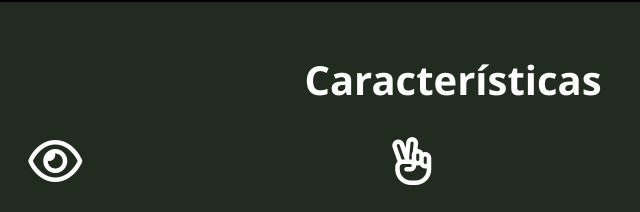
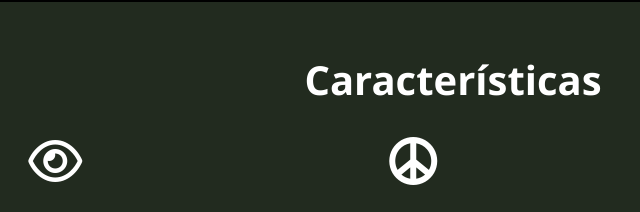
Before and after one commit to alexarayar/fuurashima.github.io, a plain HTML site: page index.html in a window 1280 px wide. Shown: the part 1165-1377 px from the top of the page, 187-827 px from the left. Drawn offline with Linux system fonts and the light colour scheme.

Commit message:
actualiza icono de la paz

```diff
--- a/index.html
+++ b/index.html
@@ -40,7 +40,7 @@
               <p>Tercer ojo</p>
             </div>
             <div class="icon">
-              <i class="far fa-hand-peace fa-3x"></i>
+            <i class="fa-solid fa-peace fa-3x"></i>
               <p>Pacíficas</p>
             </div>
             <div class="icon">
```
